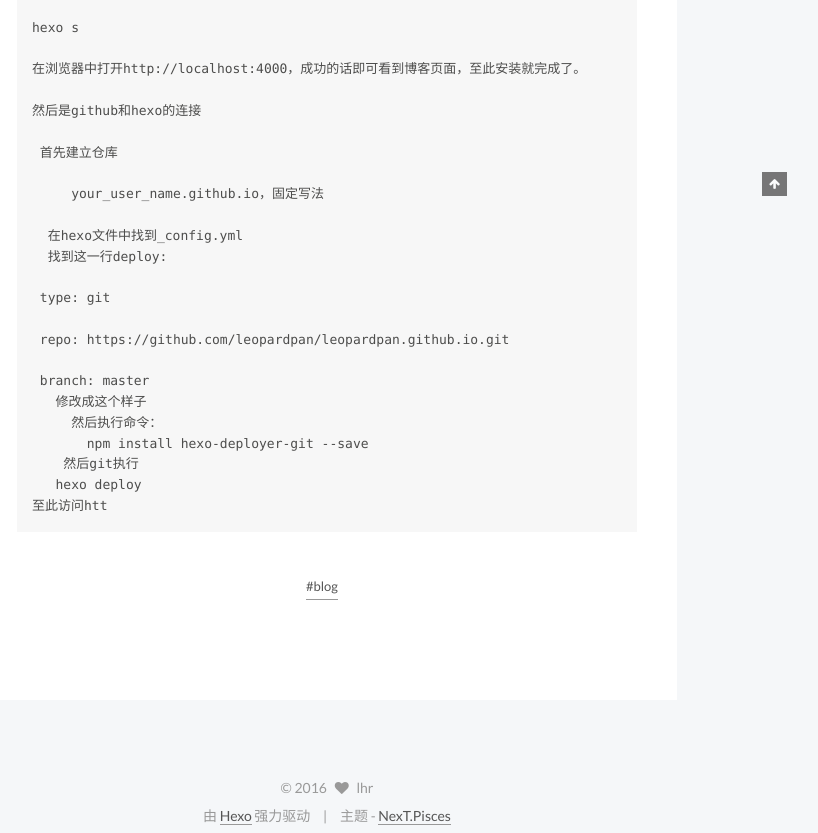
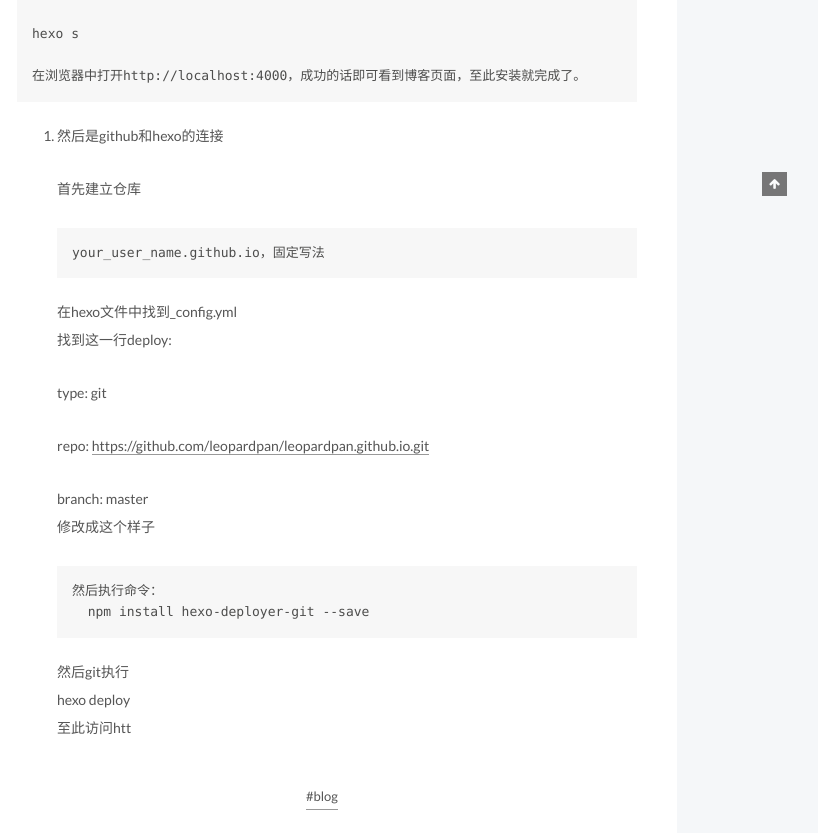
Before and after one commit to lhr0323/lhr0323.github.io, a plain HTML site: page 2016/09/23/创建博客/index.html in a window 1280 px wide. Shown: the part 704-1537 px from the top of the page, without its empty margins (443-1261 px from the left). Drawn offline with Linux system fonts and the light colour scheme.

Commit message:
Site updated: 2016-09-23 22:25:58

```diff
--- a/2016/09/23/创建博客/index.html
+++ b/2016/09/23/创建博客/index.html
@@ -84,37 +84,40 @@
 
 
 
-<meta name="description" content="##最近在想要开个博客打算把自己学的东西写下来 不想用各大门户网站的博客所以选择了  hexo+github  倒腾了自己人生的第一个博客 ##下面是经验   首先要有git 和github账号  这里我就不介绍了   安装node.js然后是hexo安装
+<meta name="description" content="##最近在想要开个博客打算把自己学的东西写下来 不想用各大门户网站的博客所以选择了  hexo+github  倒腾了自己人生的第一个博客 ##   1.下面是经验
+ 1.首先要有git 和github账号  这里我就不介绍了
+  2.安装node.js然后是hexo安装
+
 进入blog文件夹，右键点击Git Bash Here。
 
 安装Hexo
 
-npm install hexo-cli -g
-
-初始化b">
+npm install hexo-cli">
 <meta property="og:type" content="article">
 <meta property="og:title" content="创建博客">
 <meta property="og:url" content="http://baidu.com/2016/09/23/创建博客/index.html">
 <meta property="og:site_name" content="lhr">
-<meta property="og:description" content="##最近在想要开个博客打算把自己学的东西写下来 不想用各大门户网站的博客所以选择了  hexo+github  倒腾了自己人生的第一个博客 ##下面是经验   首先要有git 和github账号  这里我就不介绍了   安装node.js然后是hexo安装
+<meta property="og:description" content="##最近在想要开个博客打算把自己学的东西写下来 不想用各大门户网站的博客所以选择了  hexo+github  倒腾了自己人生的第一个博客 ##   1.下面是经验
+ 1.首先要有git 和github账号  这里我就不介绍了
+  2.安装node.js然后是hexo安装
+
 进入blog文件夹，右键点击Git Bash Here。
 
 安装Hexo
 
-npm install hexo-cli -g
-
-初始化b">
-<meta property="og:updated_time" content="2016-09-23T14:06:47.023Z">
+npm install hexo-cli">
+<meta property="og:updated_time" content="2016-09-23T14:25:45.453Z">
 <meta name="twitter:card" content="summary">
 <meta name="twitter:title" content="创建博客">
-<meta name="twitter:description" content="##最近在想要开个博客打算把自己学的东西写下来 不想用各大门户网站的博客所以选择了  hexo+github  倒腾了自己人生的第一个博客 ##下面是经验   首先要有git 和github账号  这里我就不介绍了   安装node.js然后是hexo安装
+<meta name="twitter:description" content="##最近在想要开个博客打算把自己学的东西写下来 不想用各大门户网站的博客所以选择了  hexo+github  倒腾了自己人生的第一个博客 ##   1.下面是经验
+ 1.首先要有git 和github账号  这里我就不介绍了
+  2.安装node.js然后是hexo安装
+
 进入blog文件夹，右键点击Git Bash Here。
 
 安装Hexo
 
-npm install hexo-cli -g
-
-初始化b">
+npm install hexo-cli">
 
 
 
@@ -346,8 +349,11 @@
 
 
 
-        <p>##最近在想要开个博客打算把自己学的东西写下来 不想用各大门户网站的博客所以选择了  hexo+github  倒腾了自己人生的第一个博客 ##<br>下面是经验<br>   首先要有git 和github账号  这里我就不介绍了<br>   安装node.js然后是hexo安装</p>
-<pre><code>进入blog文件夹，右键点击Git Bash Here。
+        <p>##最近在想要开个博客打算把自己学的东西写下来 不想用各大门户网站的博客所以选择了  hexo+github  倒腾了自己人生的第一个博客 ##<br>   1.下面是经验</p>
+<pre><code> 1.首先要有git 和github账号  这里我就不介绍了
+  2.安装node.js然后是hexo安装
+
+进入blog文件夹，右键点击Git Bash Here。
 
 安装Hexo
 
@@ -366,28 +372,20 @@
 hexo s
 
 在浏览器中打开http://localhost:4000，成功的话即可看到博客页面，至此安装就完成了。
+</code></pre><ol>
+<li><p>然后是github和hexo的连接</p>
+<p>首先建立仓库</p>
+<pre><code>your_user_name.github.io，固定写法
+</code></pre><p> 在hexo文件中找到_config.yml<br> 找到这一行deploy:</p>
+<p>type: git</p>
+<p>repo: <a href="https://github.com/leopardpan/leopardpan.github.io.git" target="_blank" rel="external">https://github.com/leopardpan/leopardpan.github.io.git</a></p>
+<p>branch: master<br>  修改成这个样子</p>
+<pre><code>然后执行命令：
+  npm install hexo-deployer-git --save
+</code></pre><p>   然后git执行<br>  hexo deploy<br>至此访问htt</p>
+</li>
+</ol>
 
-然后是github和hexo的连接
-
- 首先建立仓库
-
-     your_user_name.github.io，固定写法
-
-  在hexo文件中找到_config.yml
-  找到这一行deploy:
-
- type: git
-
- repo: https://github.com/leopardpan/leopardpan.github.io.git
-
- branch: master
-   修改成这个样子
-     然后执行命令：
-       npm install hexo-deployer-git --save
-    然后git执行
-   hexo deploy
-至此访问htt
-</code></pre>
 
     </div>
 
--- a/css/main.css
+++ b/css/main.css
@@ -1549,7 +1549,7 @@
   width: 4px;
   height: 4px;
   border-radius: 50%;
-  background: #6c0ac3;
+  background: #d70b09;
 }
 .links-of-blogroll {
   font-size: 13px;
```
Also changed, not shown: index.html (+18 -23 lines).
